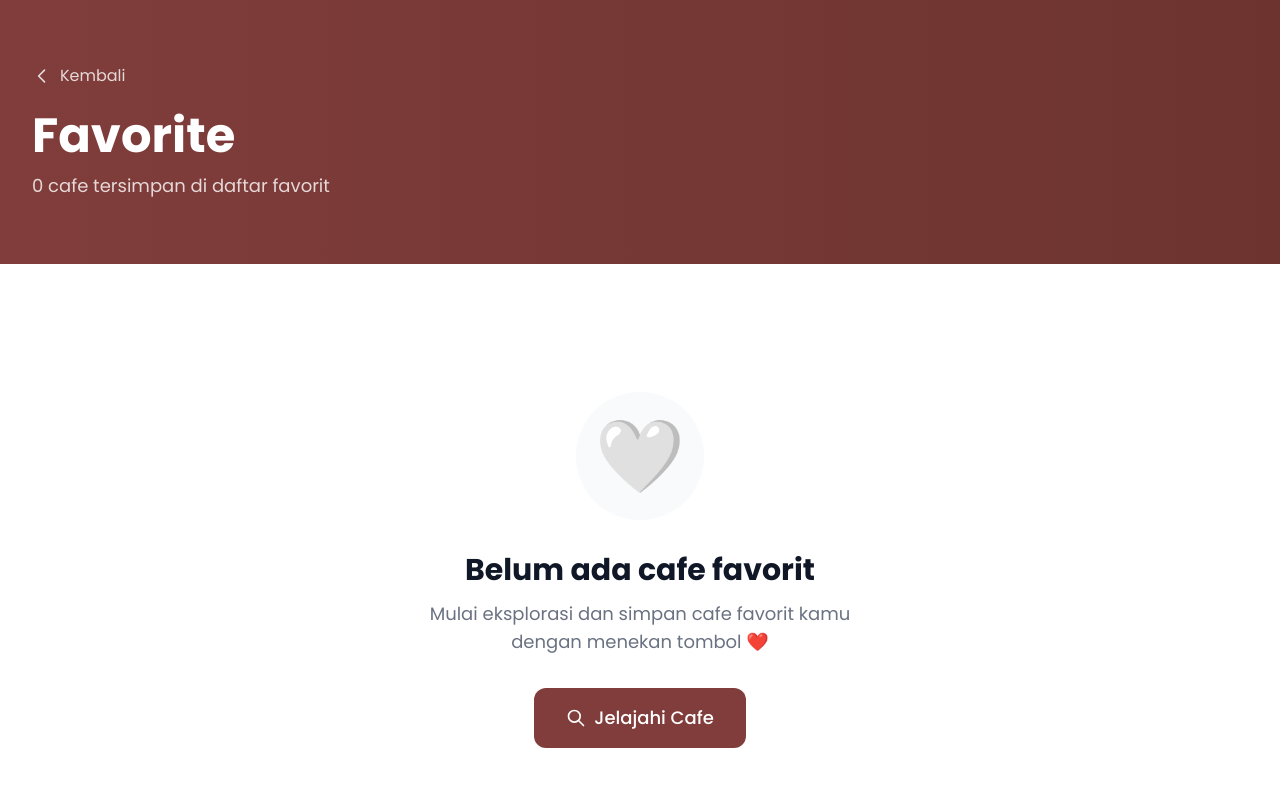
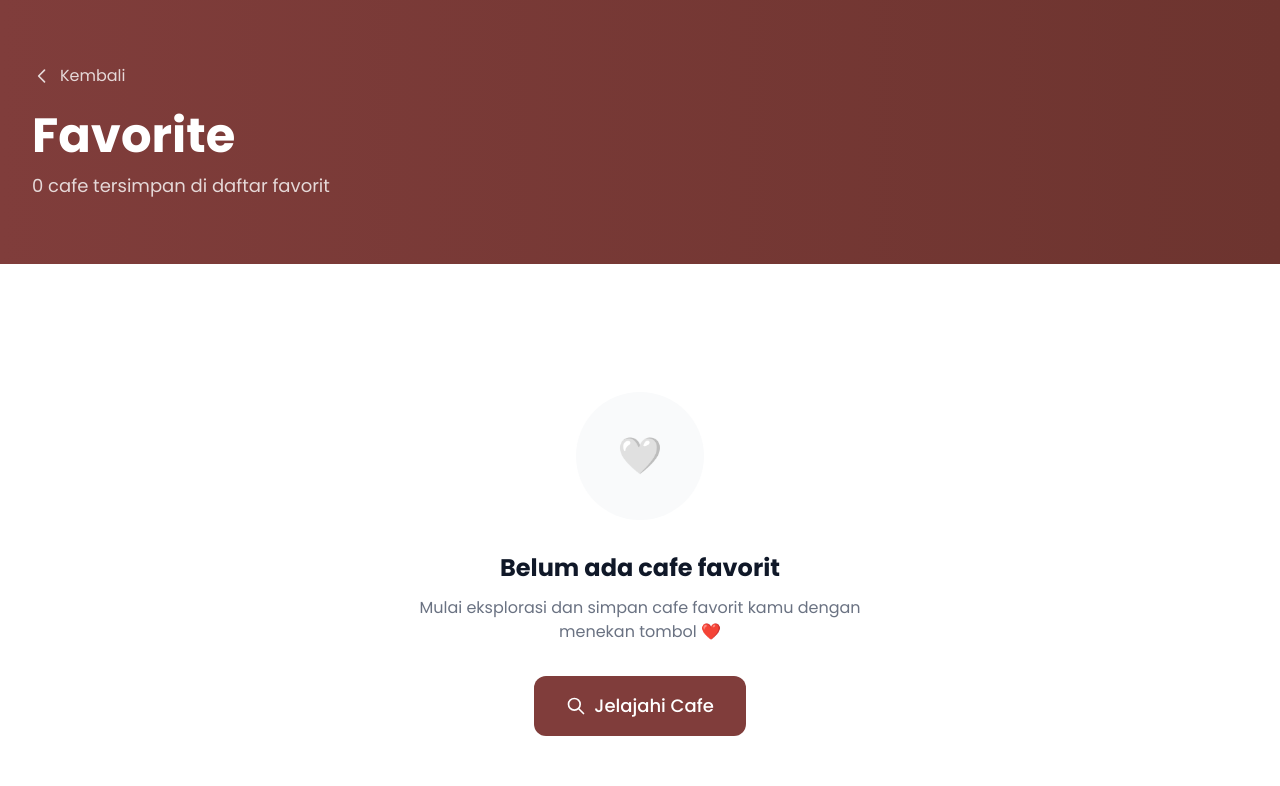
Before and after one commit to tiodwisatrio/ngopidijogja, a Next.js app: page /favorites in a window 1280 px wide. Shown: the top 786 px of the page. Built offline with nearby package versions, Linux system fonts and the light colour scheme.

Commit message:
redesign user marker and favorite page

```diff
--- a/app/favorites/page.tsx
+++ b/app/favorites/page.tsx
@@ -148,12 +148,12 @@ export default function FavoritesPage() {
         ) : cafes.length === 0 ? (
           <div className="flex flex-col items-center justify-center py-20">
             <div className="w-32 h-32 mb-8 rounded-full bg-gray-50 flex items-center justify-center">
-              <div className="text-7xl">🤍</div>
+              <div className="text-4xl">🤍</div>
             </div>
-            <h2 className="text-3xl font-bold text-gray-900 mb-3">
+            <h2 className="text-2xl font-bold text-gray-900 mb-3">
               Belum ada cafe favorit
             </h2>
-            <p className="text-gray-500 text-lg mb-8 max-w-md text-center">
+            <p className="text-gray-500 text-base mb-8 max-w-md text-center">
               Mulai eksplorasi dan simpan cafe favorit kamu dengan menekan
               tombol ❤️
             </p>
--- a/components/CafeMap.tsx
+++ b/components/CafeMap.tsx
@@ -385,13 +385,13 @@ export default function CafeMap({
     if (userLocation) {
       const marker = L.marker([userLocation.lat, userLocation.lng], {
         icon: userMarkerIcon,
-        zIndexOffset: 1000, // Make sure user marker is on top
+        zIndexOffset: 1000,
       }).addTo(mapRef.current);
 
       marker.bindPopup(`
         <div style="font-family: 'Poppins', sans-serif; padding: 8px;">
           <div style="display: flex; align-items: center; gap: 8px; margin-bottom: 4px;">
-            <span style="font-size: 20px;">📍</span>
+            <span style="font-size: 14px;">📍</span>
             <strong style="color: #1565C0; font-size: 13px;">Lokasi Kamu</strong>
           </div>
           <p style="margin: 0; color: #666; font-size: 11px;">Cafe terdekat akan ditampilkan berdasarkan lokasi ini</p>
```
